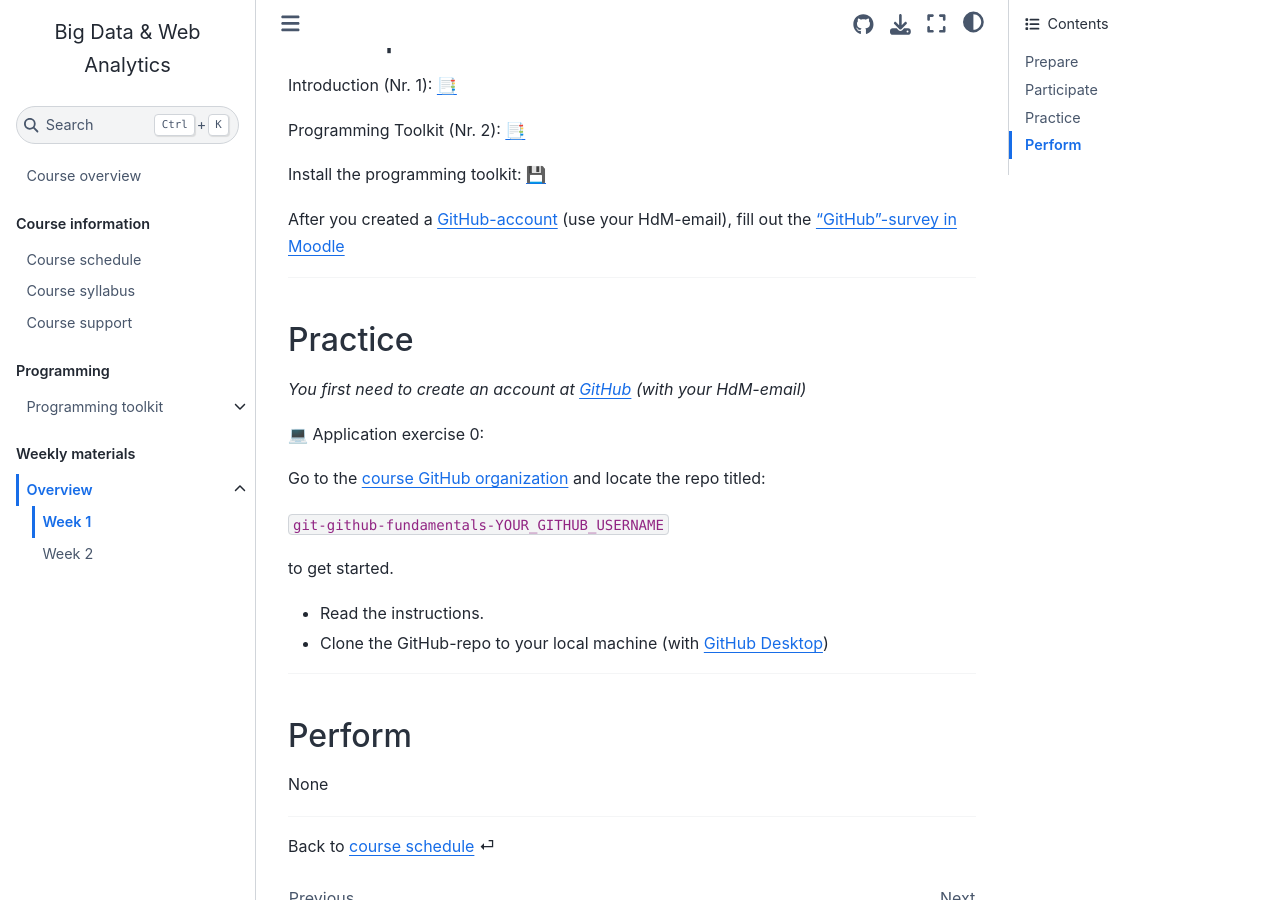
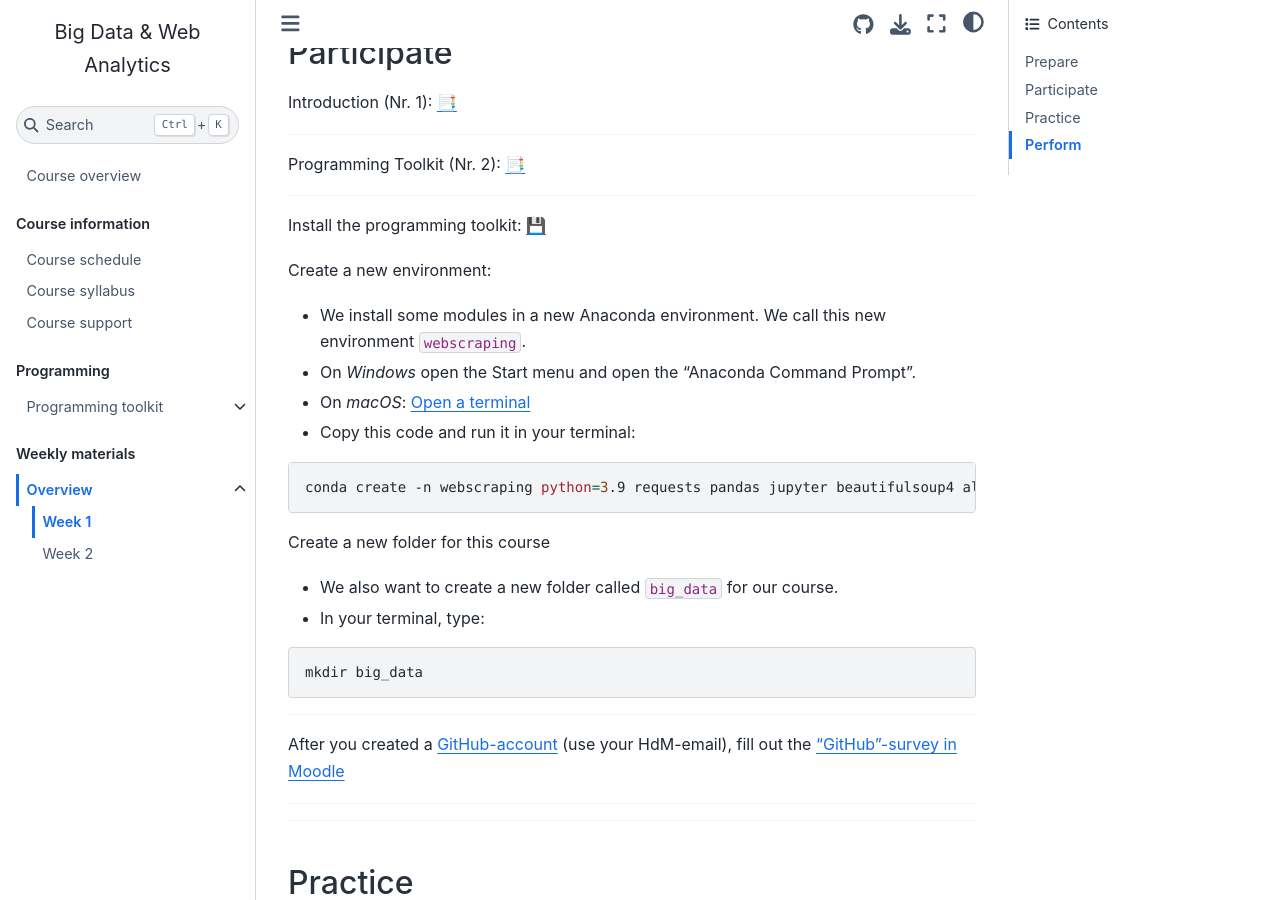
Before and after one commit to om2-ws22/website, a Jupyter Book: the page built from weeks/week1.md, in a window 1280 px wide and 900 px high, scrolled down 305 px. Built offline with Jupyter Book 1.0.4 settings and Sphinx 7.4.7 and the Sphinx Book theme 1.1.4, drawn with Linux system fonts in a browser that asks for light colours; comment, search, counter and statistics services are not loaded.

Commit message:
Update week1.md

````diff
--- a/weeks/week1.md
+++ b/weeks/week1.md
@@ -11,18 +11,55 @@
 
 ---
 
+---
+
+
 (participate)=
 ## Participate
 
 Introduction (Nr. 1): [📑](https://docs.google.com/presentation/d/14mDixoFHReJhc7D3G0ooC_CZJ8R14AcjJLXqFfUmKgo/export/pdf)
 
+---
 
 Programming Toolkit (Nr. 2): [📑](https://docs.google.com/presentation/d/1AHDCyelaOumvZ9-MRLEaSGCulXvvo-hcoFRrTESQW-c/export/pdf)
 
+---
 
 Install the programming toolkit: [💾](../docs/programming-toolkit.md)
 
+
+Create a new environment:
+
+- We install some modules in a new Anaconda environment. We call this new environment `webscraping`.
+
+- On *Windows* open the Start menu and open the "Anaconda Command Prompt".
+
+- On *macOS*: [Open a terminal](https://support.apple.com/guide/terminal/open-or-quit-terminal-apd5265185d-f365-44cb-8b09-71a064a42125/mac)
+
+- Copy this code and run it in your terminal:
+
+```bash
+conda create -n webscraping python=3.9 requests pandas jupyter beautifulsoup4 altair matplotlib seaborn --y
+```
+
+Create a new folder for this course
+
+- We also want to create a new folder called `big_data` for our course.
+- In your terminal, type:
+
+```bash
+mkdir big_data
+```
+
+---
+
 After you created a [GitHub-account](https://github.com/) (use your HdM-email), fill out the ["GitHub"-survey in Moodle](https://e-learning.hdm-stuttgart.de/moodle/mod/page/view.php?id=261404)
+
+
+
+
+
+---
 
 
 ---
@@ -47,6 +84,8 @@ to get started.
 
 ---
 
+---
+
 (perform)=
 ## Perform
 
````
